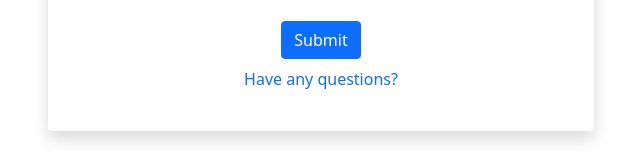
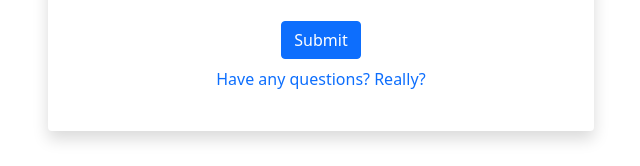
Before and after one commit to imahmud1/Learning-Boostrap, a plain HTML site: page index.html in a window 1280 px wide. Shown: the part 631-797 px from the top of the page, 319-959 px from the left. Drawn offline with Linux system fonts and the light colour scheme.

Commit message:
Name Change

```diff
--- a/index.html
+++ b/index.html
@@ -49,7 +49,7 @@
                 </div>
                 <div class="text-center mt-3">
                   <button class="btn btn-primary" onclick="ValidCaptcha();">Submit</button>
-                  <a href="#" class="nav-link">Have any questions?</a>
+                  <a href="#" class="nav-link">Have any questions? Really?</a>
                 </div>
               </form>
             </div>
```
